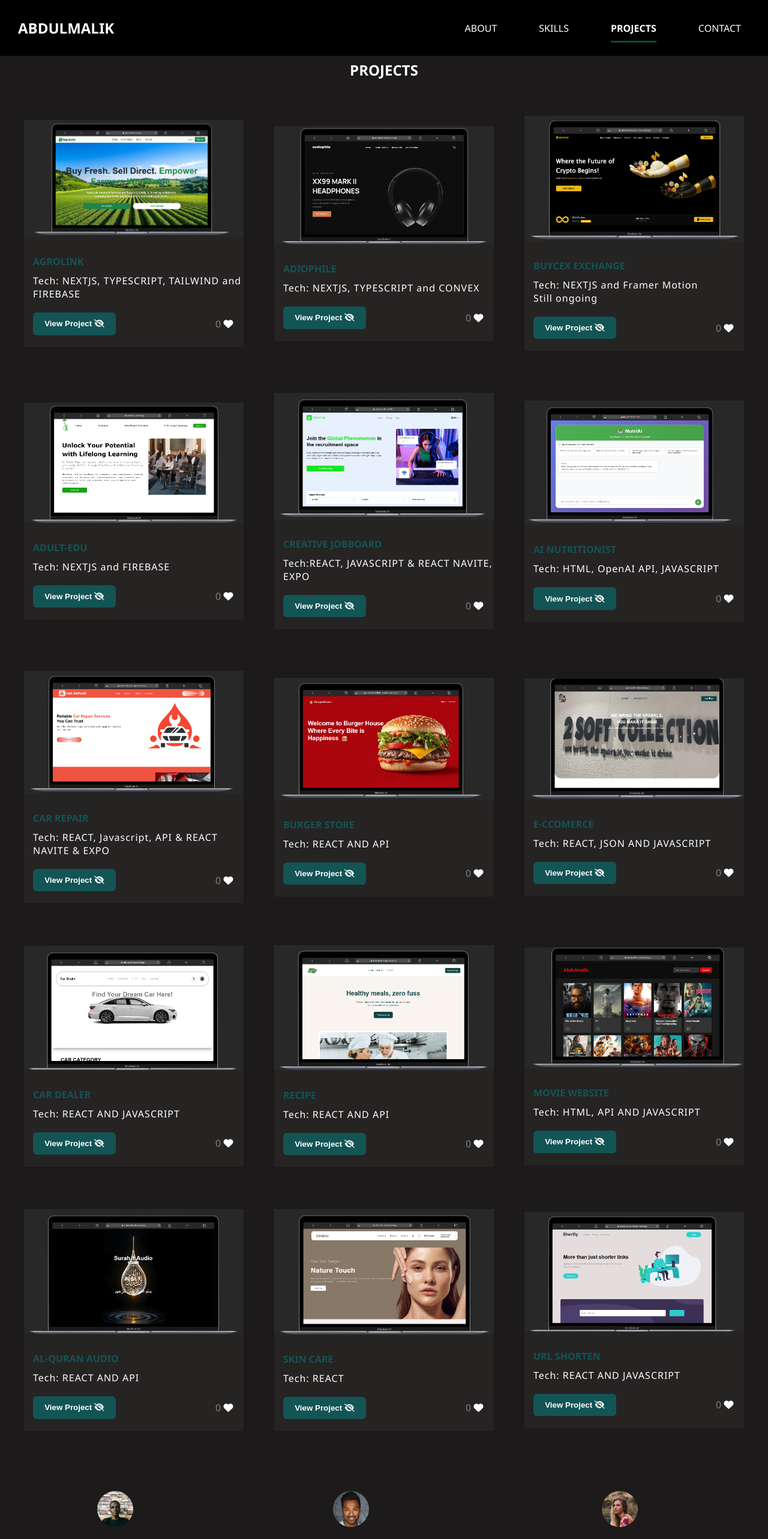
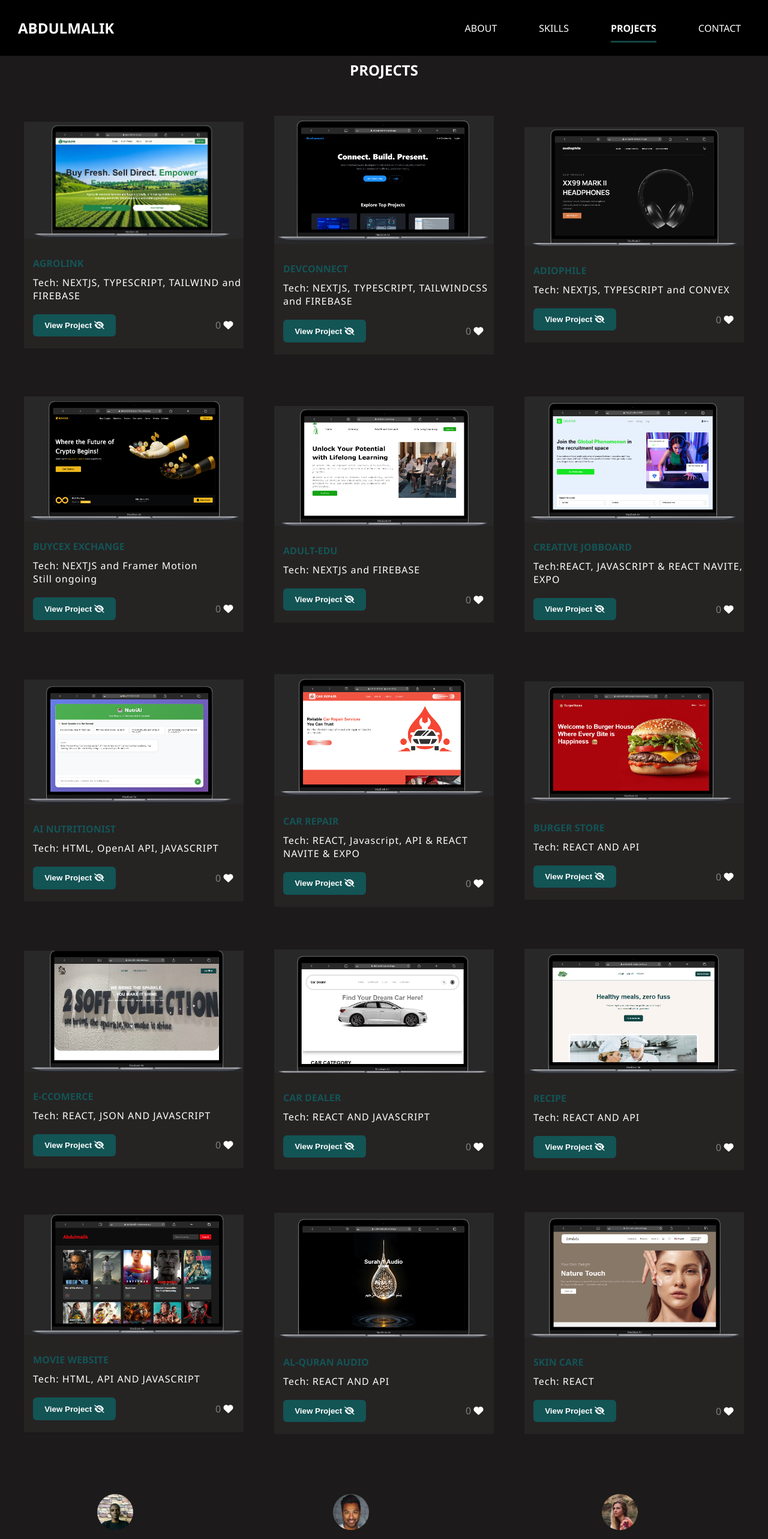
Before and after one commit to Bigoluwagentle/Abdulmalik-portfolio, a React (Create React App) app: page /Projects in a window 1280 px wide. Shown: the top 2566 px of the page at 60% size. Built offline with nearby package versions, Linux system fonts and the light colour scheme; no server answers; the database is empty.

Commit message:
Added new project devconnect

```diff
--- a/src/Main/Main.jsx
+++ b/src/Main/Main.jsx
@@ -85,9 +85,13 @@ function Main(){
                         whileInView={{y:0}}
                         transition={{duration:1}}
                     > Whether I’m coding a new interface or mentoring students, my goal remains the same to build meaningful digital products that help <strong>businesses grow</strong> and <strong>empower people through technology</strong>.</motion.p>
-                    <button onClick={() => {
+                    <motion.button onClick={() => {
                         document.querySelector("#skil").click()
-                    }}>View my Skills</button>
+                    }}
+                        initial={{y:100}}
+                        whileInView={{y:0}}
+                        transition={{duration:1}}
+                    >View my Skills</motion.button>
                 </aside>
                 <aside id="card">
                     <img className="mypic" src={light} alt=""/>
--- a/src/Projects.jsx
+++ b/src/Projects.jsx
@@ -6,6 +6,7 @@ import Footer from "./Footer/Footer";
 import Portfolio from "./img/Screenshot 2025-09-20 000341.png";
 import Buycex from "./img/Screenshot 2025-09-21 093257.png";
 import jennie from "./img/image-thomas.jpg";
+import DevConnect from "./img/devconnect.png";
 import emily from "./img/image-emily.jpg";
 import thomas from "./img/GRMM1yg5.png";
 import Nutrition from "./img/Screenshot 2025-08-28 095318.png";
@@ -15,10 +16,8 @@ import Car from "./img/Screenshot 2025-08-26 141251.png";
 import Recipe from "./img/Screenshot 2025-08-26 141603.png";
 import Alquran from "./img/Screenshot 2025-08-26 141924.png";
 import Skin from "./img/Screenshot 2025-08-26 142246.png";
-import Url from "./img/Screenshot 2025-08-26 142503.png";
 import Audiophile from "./img/audiophile.png";
 import Agro from "./img/agrolink.png";
-import Job from "./img/Screenshot 2025-08-27 061615.png";
 import Burger from "./img/Screenshot 2025-08-30 073238.png";
 import Creative from "./img/creative.png";
 import Edu from "./img/edu.png";
@@ -64,6 +63,22 @@ function Project(){
                         <nav>
                             <button onClick={() => addUrl("https://agro-links.vercel.app/")}>View Project <i class="fa-solid fa-eye-slash"></i></button>
                             <LikeButton projectId="jobboard" />
+                        </nav>
+                    </nav>
+                </motion.div>
+                <motion.div id="portfolio"
+                    variants={containerVariants}
+                    initial="hidden"
+                    whileInView="visible"
+                    exit="exit"
+                >
+                    <img src={DevConnect} alt="DevConnect" />
+                    <nav className="check">
+                        <h4>DevConnect</h4>
+                        <p>Tech: NEXTJS, TYPESCRIPT, TAILWINDCSS and FIREBASE</p>
+                        <nav>
+                            <button onClick={() => addUrl("https://devconnect-vert.vercel.app/")}>View Project <i class="fa-solid fa-eye-slash"></i></button>
+                            <LikeButton projectId="urlshoten" />
                         </nav>
                     </nav>
                 </motion.div>
@@ -128,7 +143,6 @@ function Project(){
                         <p>Tech:REACT,  JAVASCRIPT & REACT NAVITE, EXPO</p>
                         <nav>
                             <button onClick={() => addUrl("https://creative-jobboard.vercel.app/")}>View Project <i class="fa-solid fa-eye-slash"></i></button>
-                            {/* <button onClick={() => addUrl(" https://expo.dev/artifacts/eas/amwkmkZ1J4WVruNJB4qf26.apk")}>Download App <i class="fa-solid fa-eye-slash"></i></button> */}
                             <LikeButton projectId="creative" />
 
                         </nav>
@@ -288,21 +302,7 @@ function Project(){
                     </nav>
                 </motion.div>
 
-                <motion.div
-                    variants={containerVariants}
-                    initial="hidden"
-                    whileInView="visible"
-                >
-                    <img src={Url} alt="" />
-                    <nav className="check">
-                        <h4>URL Shorten</h4>
-                        <p>Tech: REACT AND JAVASCRIPT</p>
-                        <nav>
-                            <button onClick={() => addUrl("https://abdulmalik-url-shorten.vercel.app/")}>View Project <i class="fa-solid fa-eye-slash"></i></button>
-                            <LikeButton projectId="urlshoten" />
-                        </nav>
-                    </nav>
-                </motion.div>
+
 
             </article>
 
```
Also changed, not shown: src/img/devconnect.png (added).
